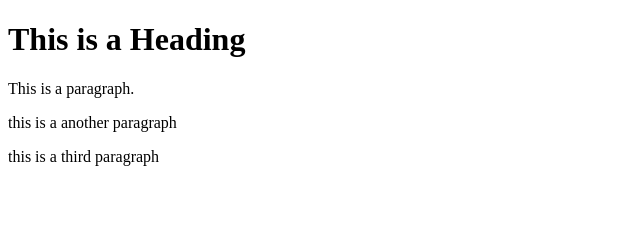
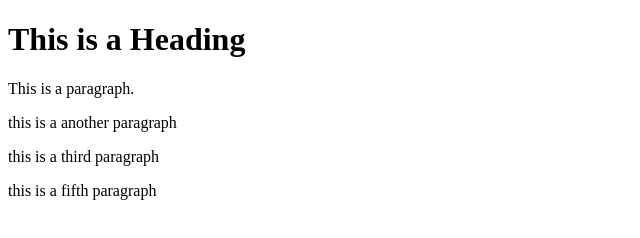
Before and after one commit to Nsikan4001/learning-git, a plain HTML site: page index.html in a window 1280 px wide. Shown: the whole page, without its empty margins (0-640 px from the left). Drawn offline with Linux system fonts and the light colour scheme.

Commit message:
added fifth paragraph

```diff
--- a/index.html
+++ b/index.html
@@ -9,7 +9,7 @@
       <p>This is a paragraph.</p>
       <p>this is a another paragraph</p>
       <p>this is a third paragraph</p>
-
+      <p>this is a fifth paragraph</p>
 
 </body>
 </html>
```
